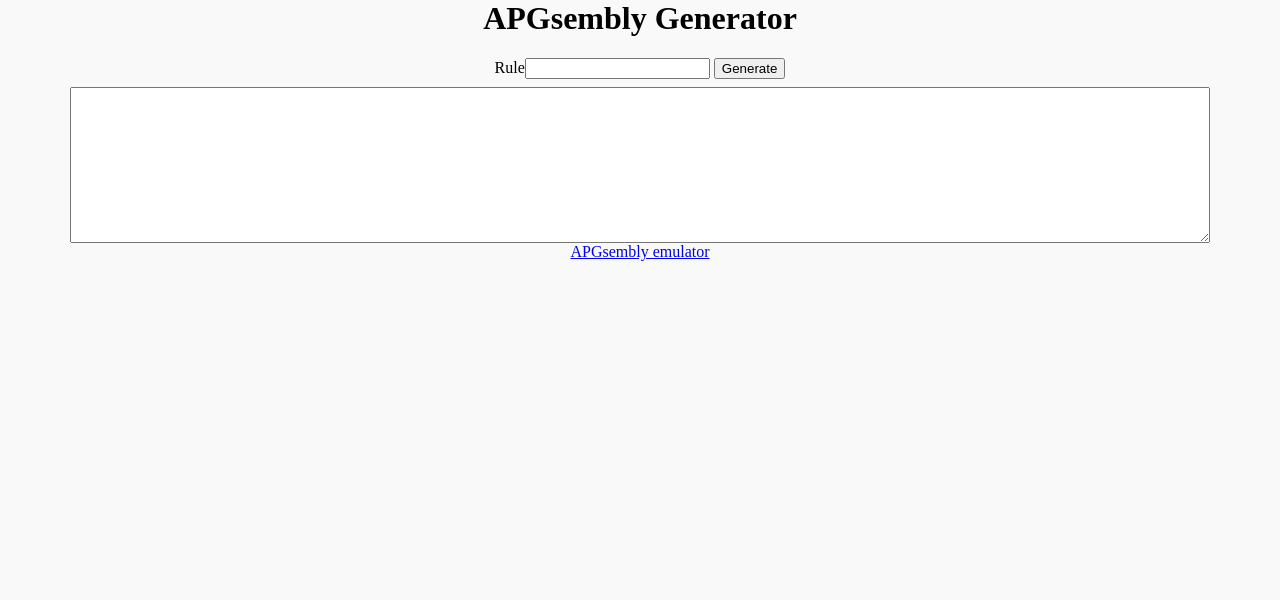
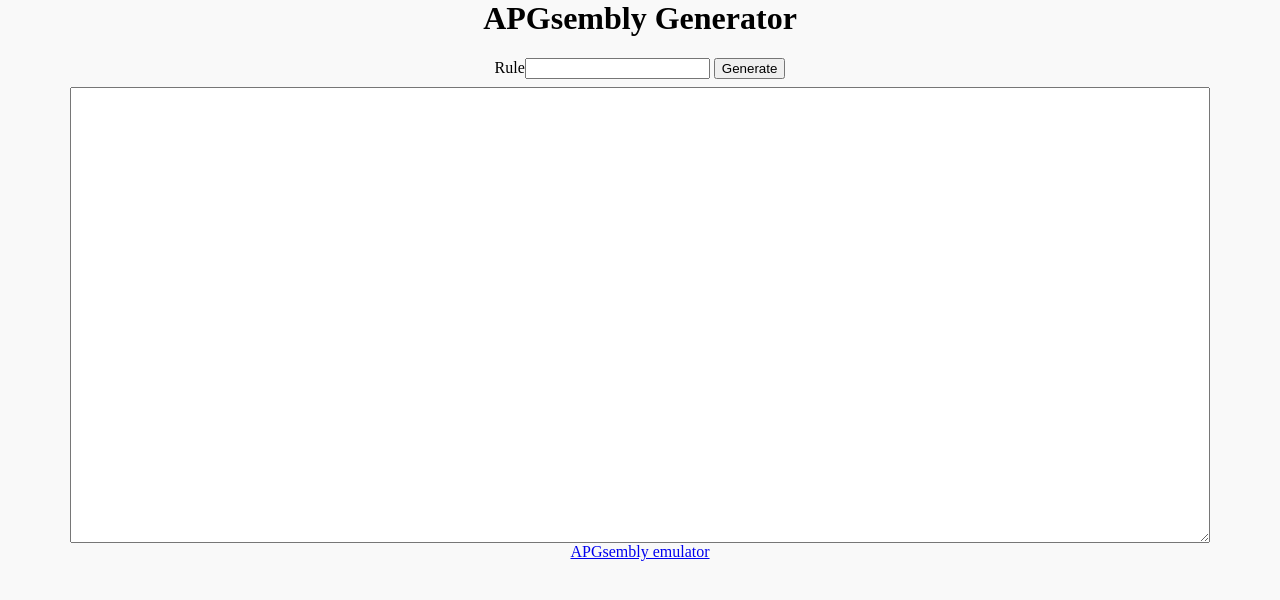
Before and after one commit to rei1024/rei1024.github.io, a plain HTML site: page proj/webapgsembly/rule/generate.html in a window 1280 px wide. Drawn offline with Linux system fonts and the light colour scheme.

Commit message:
update APGsembly Generator

```diff
--- a/proj/webapgsembly/rule/generate.html
+++ b/proj/webapgsembly/rule/generate.html
@@ -17,7 +17,7 @@
             Rule<input id="rule_index" type="number">
             <button id="generate">Generate</button>
         </div>
-        <textarea class="w-100" id="code" cols="30" rows="10"></textarea>
+        <textarea class="w-100" id="code" cols="30" rows="30"></textarea>
     </div>
     <div>
         <a href="../index.html">APGsembly emulator</a>
```
